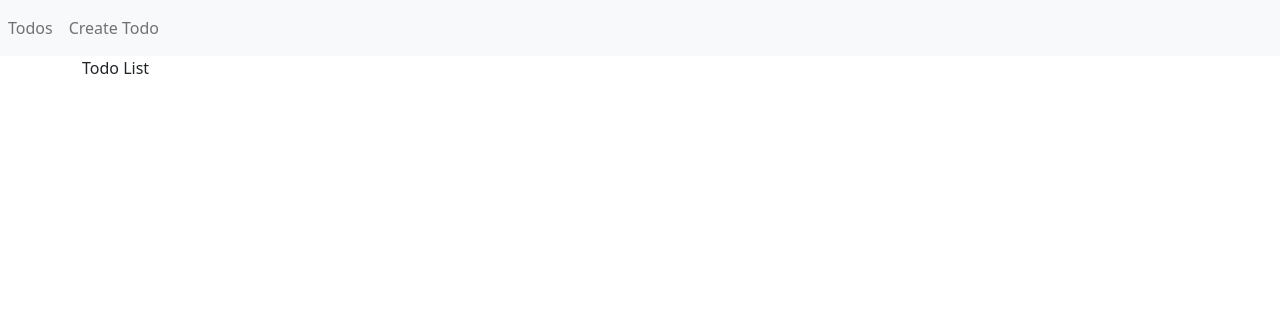
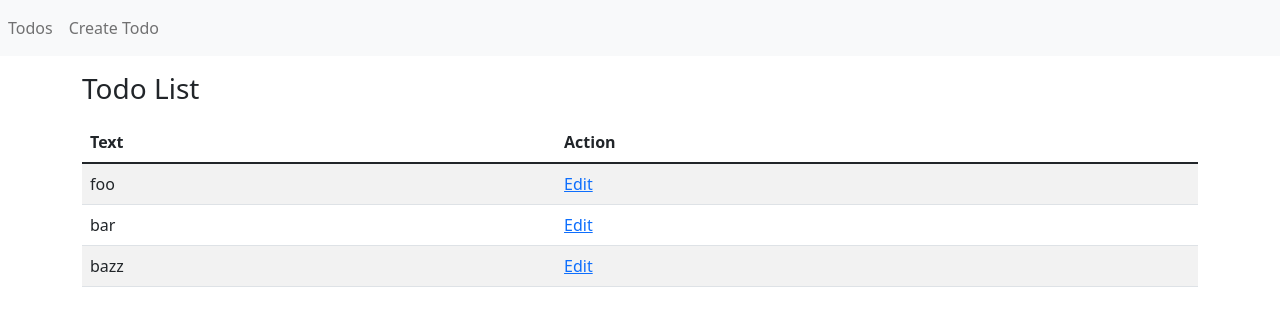
Before and after one commit to Arrays17/CRUD_MERN, a React (Create React App) app: page / in a window 1280 px wide. Shown: the top 326 px of the page. Built offline with nearby package versions, Linux system fonts and the light colour scheme.

Commit message:
Added Edit Todo Form

```diff
--- a/src/CreateTodo.js
+++ b/src/CreateTodo.js
@@ -1,5 +1,16 @@
-import React from 'react'
+import React from 'react';
+import { TodoForm } from './TodoForm';
 
 export const CreateTodo = () => {
-    return <div className="container">Create Todo Item</div>
+
+    const onSubmit = (data) => {
+        alert(JSON.stringify(data))
+    };
+
+    return <div className="container">
+        <div className="mt-3">
+            <h3>Create Todo Item</h3>
+            <TodoForm onSubmit={onSubmit}/>
+        </div>
+    </div>
 }
--- a/src/EditTodo.js
+++ b/src/EditTodo.js
@@ -1,5 +1,25 @@
-import React from 'react'
+import React, { useEffect, useState } from 'react';
+import { TodoForm } from './TodoForm';
 
 export const EditTodo = () => {
-    return <div className="container">Edit Todo Item</div>
+    const [todo, setTodo] = useState()
+
+    useEffect(() => {
+        setTodo({
+            text: "foo"
+        })
+    }, [])
+
+    const onSubmit = (data) => {
+        alert(JSON.stringify(data))
+    }
+
+    return todo ?
+        <div className="container">
+            <div className="mt-3">
+                <h3>Edit Todo Item</h3>
+                <TodoForm todo={todo} onSubmit={onSubmit}/>
+            </div>
+        </div> : (
+        <div>Loading</div>)
 }
--- /dev/null
+++ b/src/TodoForm.js
@@ -0,0 +1,29 @@
+import React from 'react'
+import { useForm } from 'react-hook-form';
+import { useHistory } from 'react-router-dom';
+
+export const TodoForm = ({ todo, onSubmit }) => {
+    const {register, handleSubmit} = useForm({
+        defaultValues:{text: todo ? todo.text : ""},
+    });
+    const history = useHistory()
+
+    const submitHandler = handleSubmit((data) => {
+        onSubmit(data)
+        history.push("/")
+    });
+
+    return (
+        <form onSubmit={submitHandler}>
+            <div className="form-group">
+                <label htmlFor="text">Text:</label>
+                <input className="form-control" {...register('text')} type="text" name="text" id="text" />
+            </div>
+            <div className="form-group">
+                <button className="btn btn-primary" type="submit">
+                    Save Todo
+                </button>
+            </div>
+        </form>
+    )
+}
--- a/src/TodoList.js
+++ b/src/TodoList.js
@@ -1,5 +1,42 @@
-import React from 'react'
+import React, { useState, useEffect } from 'react'
+import { Link } from 'react-router-dom'
 
 export const TodoList = () => {
-    return <div className="container">Todo List</div>
+    const [items, setItems] = useState([])
+
+    useEffect(() => {
+        setItems([
+            {text: "foo", id: 0},
+            {text: "bar", id: 1},
+            {text: "bazz", id: 2},
+        ])
+    }, [])
+
+    return <div className="container">
+        <div className="mt-3">
+            <h3>Todo List</h3>
+            <table className="table table-striped mt-3">
+                <thead>
+                    <tr>
+                        <th>Text</th>
+                        <th>Action</th>
+                    </tr>
+                </thead>
+                <tbody>
+                    {
+                        items.map(todo => (
+                            <tr key={todo.id}>
+                                <td>
+                                    {todo.text}
+                                </td>
+                                <td>
+                                    <Link to={'/edit/${todo.id}'}>Edit</Link>
+                                </td>
+                            </tr>
+                        ))
+                    }
+                </tbody>
+            </table>
+        </div>
+    </div>
 }
```
